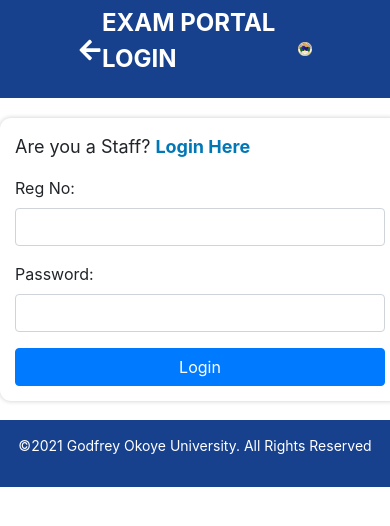
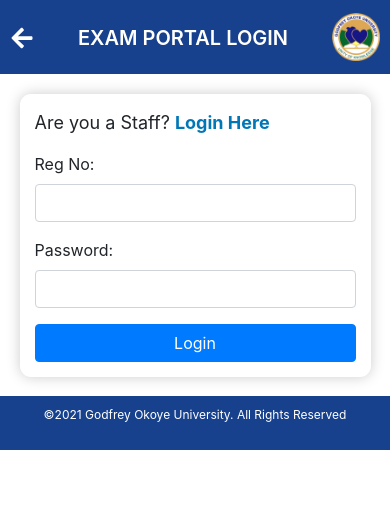
Before and after one commit to PopeFrancisOgbonna/exam-portal, a React (Create React App) app: page /login in a window 390 px wide. Shown: the top 526 px of the page. Built offline with nearby package versions, Linux system fonts and the light colour scheme.

Commit message:
worked on responsiveness

```diff
--- a/src/pages/Auth/Login.js
+++ b/src/pages/Auth/Login.js
@@ -83,12 +83,23 @@
     padding:5px 20%;
     font-size:24px;
 
+    @media screen and (max-width:500px){
+      padding:5px 10px;
+      font-size:20px;
+    }
     img{
       width:6%;
+      @media screen and (max-width:500px){
+        width:13%;
+      }
     }
     p{
       font-weight:700;
       text-transform:uppercase;
+      @media screen and (max-width:500px){
+        font-weight:600;
+        margin-top:18px;
+      }
     }
     a{
       font-size: 24px;
@@ -103,7 +114,11 @@
     margin: 5% auto;
     padding:15px;
     border-radius:11px;
-    box-shadow: 0 0  5px #ccc;
+    box-shadow: 0 0 14px #ccc;
+
+    @media screen and (max-width:500px){
+      width:90%;
+    }
 
     p{
       font-size:18px;
@@ -120,9 +135,15 @@
     background:#17418D;
     color:#fff;
     padding: 15px;
+    @media screen and (max-width:500px){
+      padding:10px;
+    }
     p{
       font-size:14px;
       text-align:center;
+      @media screen and (max-width:500px){
+        font-size:12px;
+      }
     }
   }
 `;
```
